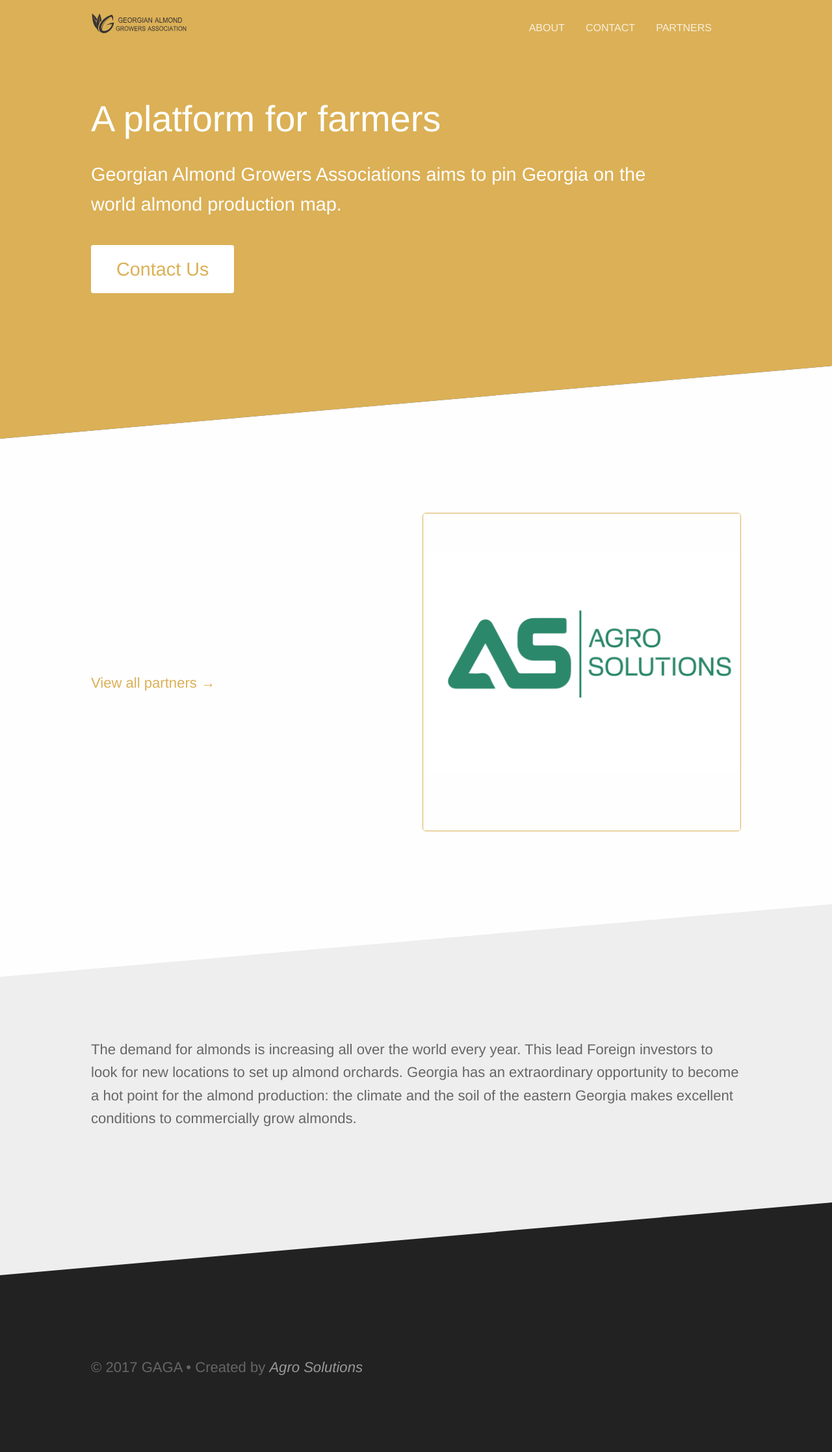
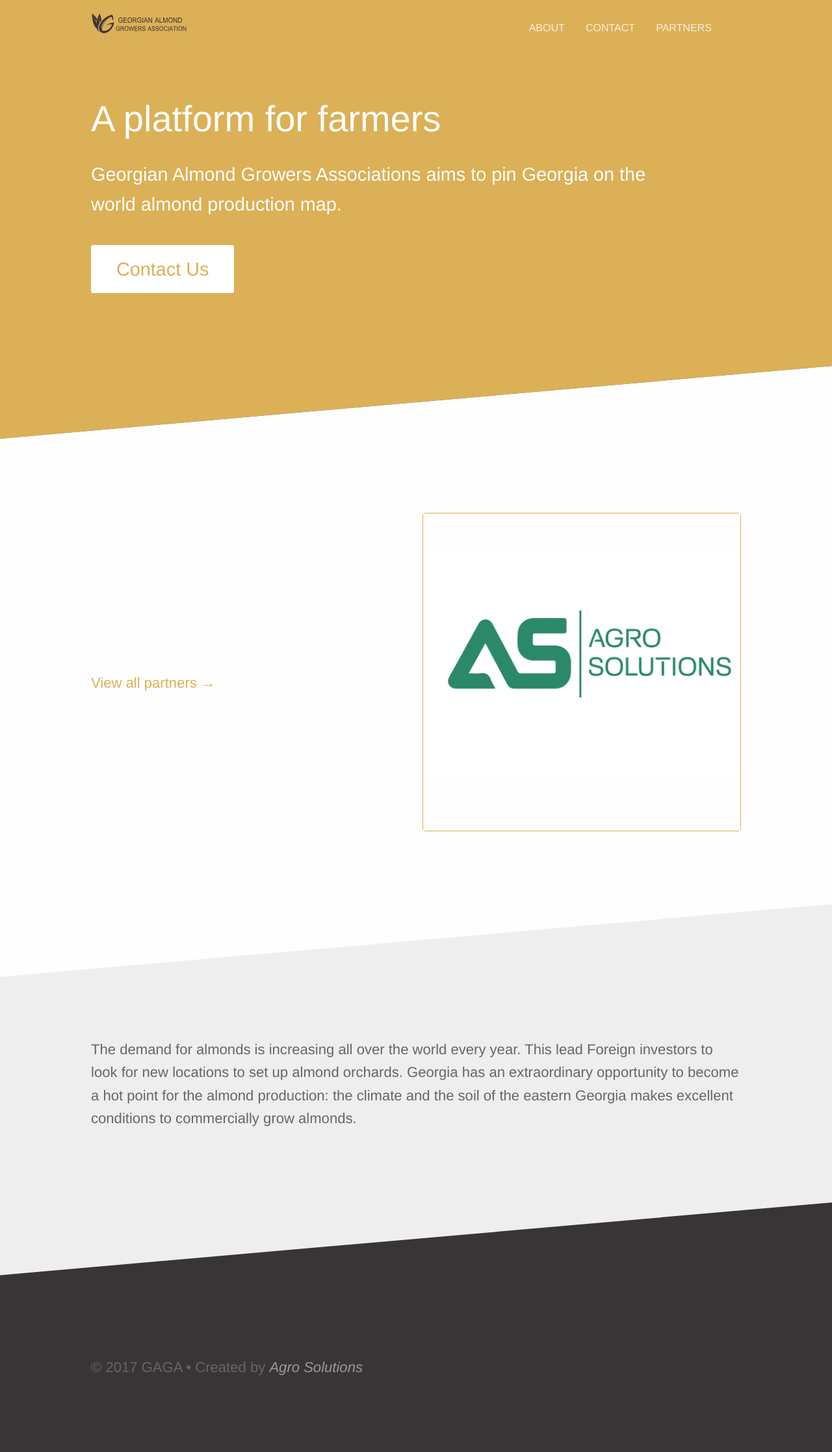
Before and after one commit to gagage/gagage.github.io, a Jekyll site: the page built from index.html, in a window 1280 px wide. Shown: the whole page at 65% size. Built offline with Jekyll 4.4.1, drawn with Linux system fonts in a browser that asks for light colours.

Commit message:
Updated 'css/screen.scss' via CloudCannon

```diff
--- a/css/screen.scss
+++ b/css/screen.scss
@@ -5,7 +5,7 @@ $pattern: "{{ site.baseurl }}/images/pattern.png";
 $screenshot-buttons: "{{ site.baseurl }}/images/screenshot-buttons.svg";
 
 $brand-color: #dbb056;
-$html-background-color: #222;
+$html-background-color: #393536;
 $secondary-brand-color: #FFC461;
 $middle-gradient-color: mix($brand-color, $secondary-brand-color, 95%);
 
```
